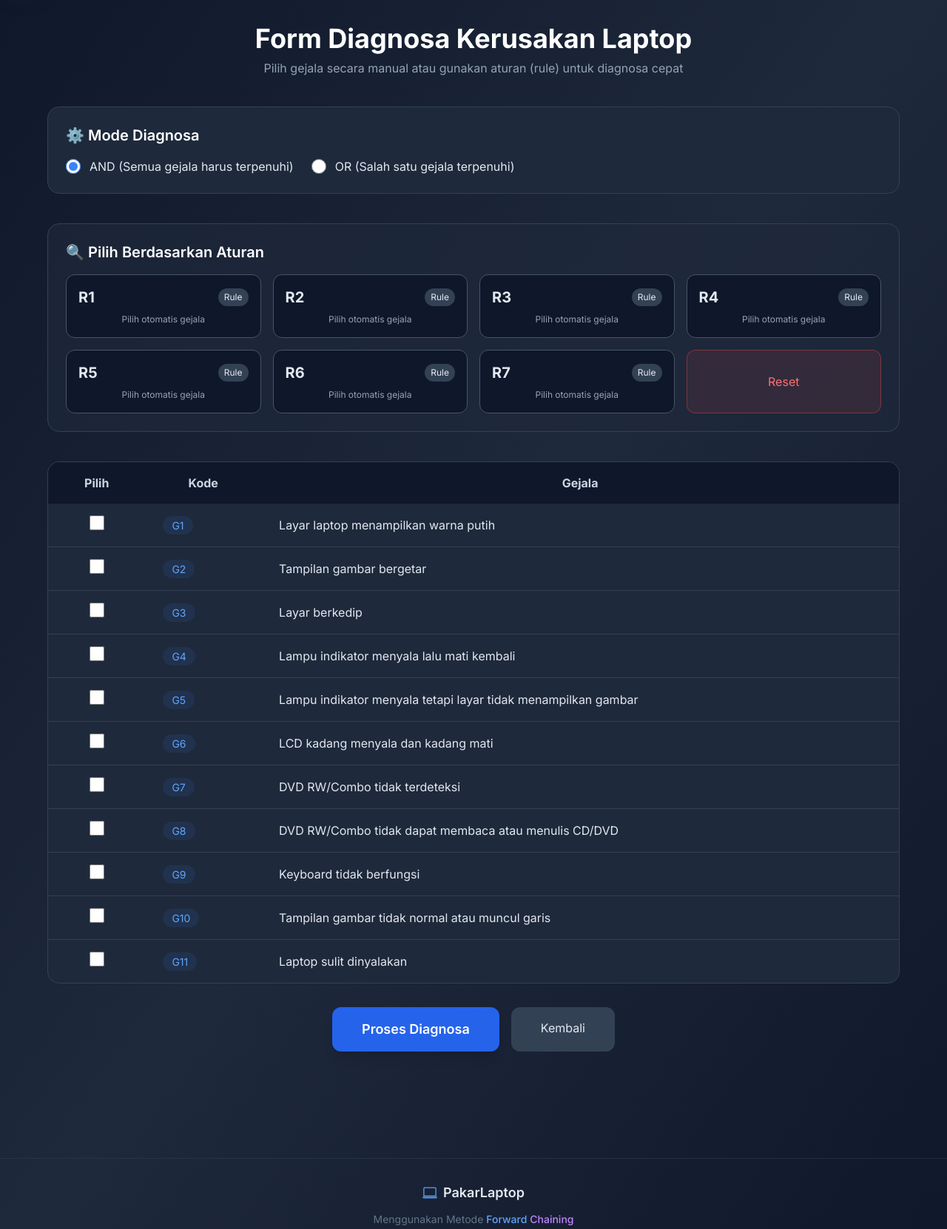
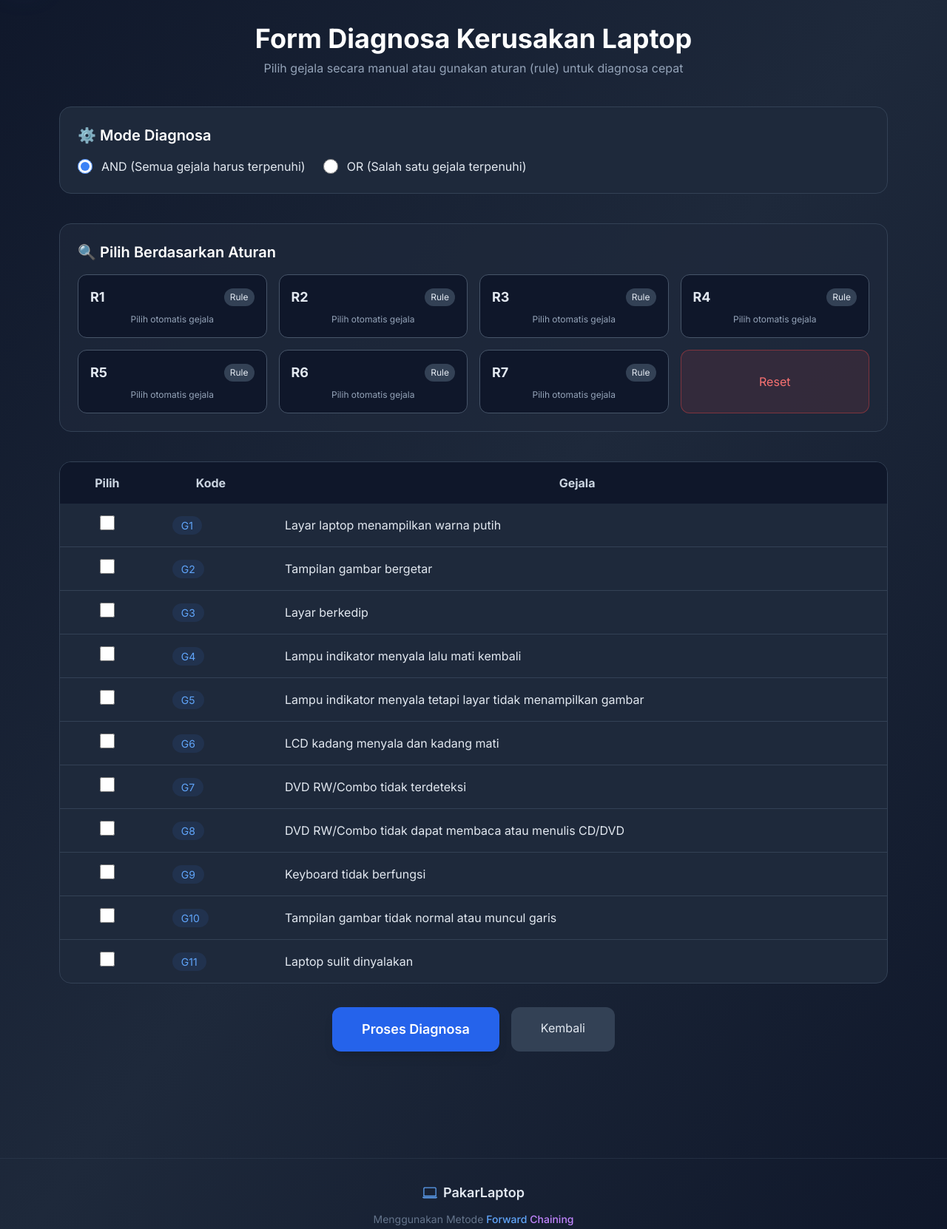
Before and after one commit to Alfarobby27/PakarLaptop, a Flask app: page /diagnose-start in a window 1280 px wide. Shown: the part 81-1743 px from the top of the page at 74% size. Run offline with Flask 3, Linux system fonts and the light colour scheme; some libraries are stand-ins or nearby versions.

Commit message:
Final update

```diff
--- a/rules.py
+++ b/rules.py
@@ -5,13 +5,14 @@ from typing import List, Dict, Any
 # ============================
 
 FAULTS = {
-    "K1": {"name": "Kerusakan kabel fleksibel LCD", "solution": "Membersihkan atau mengganti kabel fleksibel LCD"},
-    "K2": {"name": "Kerusakan prosesor", "solution": "Membersihkan dan memasang ulang prosesor"},
-    "K3": {"name": "Kerusakan modul RAM", "solution": "Membersihkan RAM dan melakukan pengujian"},
-    "K4": {"name": "Kerusakan DVD RW/Combo", "solution": "Membersihkan konektor atau mengganti perangkat"},
-    "K5": {"name": "Kerusakan keyboard", "solution": "Membersihkan keyboard dan memeriksa konektor"},
-    "K6": {"name": "Gangguan driver VGA atau komponen grafis", "solution": "Melakukan pembaruan driver atau pengecekan hardware"},
-    "K7": {"name": "Kerusakan power switch", "solution": "Membersihkan atau mengganti sakelar daya"}
+    "K1": {"name": "Kerusakan kabel fleksibel LCD", "solution": "Memeriksa dan membersihkan kabel fleksibel LCD yang terhubung ke panel LCD dan mainboard. Apabila kondisi tidak berubah, dilakukan penggantian kabel fleksibel LCD."},
+    "K2": {"name": "Kerusakan prosesor", "solution": "Melepas prosesor dari soket, membersihkan bagian prosesor dan soketnya, kemudian memasang kembali. Jika laptop tetap tidak menyala, kemungkinan terjadi kerusakan pada mainboard."},
+    "K3": {"name": "Kerusakan modul RAM", "solution": "Membersihkan modul RAM dan soket RAM, kemudian melakukan pengujian ulang. Jika diperlukan, dilakukan pengujian dengan monitor eksternal."},
+    "K4": {"name": "Kerusakan DVD RW/Combo", "solution": "Melepas perangkat DVD RW/Combo dan membersihkan bagian konektor. Apabila perangkat tidak dapat membaca atau menulis data, dilakukan penggantian DVD RW/Combo."},
+    "K5": {"name": "Kerusakan keyboard", "solution": "Membersihkan bagian keyboard yang bermasalah serta memeriksa kabel dan soket keyboard yang terhubung ke mainboard."},
+    "K6": {"name": "Gangguan driver VGA atau komponen grafis", "solution": "Melakukan instalasi ulang atau pembaruan (update) driver VGA. Jika tampilan masih tidak normal, dilakukan pemeriksaan pada kabel LCD, komponen VGA, atau mainboard."},
+    "K7": {"name": "Kerusakan power switch", "solution": "Memeriksa dan membersihkan komponen power switch. Jika laptop tetap tidak dapat menyala, kemungkinan terdapat gangguan pada rangkaian daya di mainboard."},
+    "K8": {"name": "Kerusakan motherboard", "solution": "Apabila setelah dilakukan pemeriksaan komponen lain laptop tetap tidak berfungsi, maka disimpulkan terjadi kerusakan pada motherboard dan disarankan dilakukan pemeriksaan lanjutan oleh teknisi."}
 }
 
 # ============================
--- a/templates/form.html
+++ b/templates/form.html
@@ -1,21 +1,23 @@
 {% extends "base.html" %} {% block content %}
 
-<div class="max-w-6xl mx-auto space-y-10">
+<div class="max-w-6xl mx-auto px-4 space-y-10">
   <!-- ================= HEADER ================= -->
   <div class="text-center">
-    <h3 class="text-4xl font-bold text-white mb-2">
+    <h3 class="text-3xl sm:text-4xl font-bold text-white mb-2">
       Form Diagnosa Kerusakan Laptop
     </h3>
-    <p class="text-slate-400">
+    <p class="text-slate-400 text-sm sm:text-base">
       Pilih gejala secara manual atau gunakan aturan (rule) untuk diagnosa cepat
     </p>
   </div>
 
   <!-- ================= MODE DIAGNOSA ================= -->
   <div class="bg-slate-800 border border-slate-700 rounded-2xl p-6">
-    <h4 class="text-xl font-semibold text-white mb-4">⚙️ Mode Diagnosa</h4>
+    <h4 class="text-lg sm:text-xl font-semibold text-white mb-4">
+      ⚙️ Mode Diagnosa
+    </h4>
 
-    <div class="flex gap-6">
+    <div class="flex flex-col sm:flex-row gap-4 sm:gap-6">
       <label class="flex items-center gap-3 cursor-pointer">
         <input
           type="radio"
@@ -25,7 +27,9 @@
           checked
           class="w-5 h-5 accent-blue-500"
         />
-        <span class="text-slate-200"> AND (Semua gejala harus terpenuhi) </span>
+        <span class="text-slate-200 text-sm sm:text-base">
+          AND (Semua gejala harus terpenuhi)
+        </span>
       </label>
 
       <label class="flex items-center gap-3 cursor-pointer">
@@ -36,21 +40,23 @@
           form="diagnoseForm"
           class="w-5 h-5 accent-blue-500"
         />
-        <span class="text-slate-200"> OR (Salah satu gejala terpenuhi) </span>
+        <span class="text-slate-200 text-sm sm:text-base">
+          OR (Salah satu gejala terpenuhi)
+        </span>
       </label>
     </div>
   </div>
 
   <!-- ================= RULE SELECTOR ================= -->
   <div class="bg-slate-800/70 border border-slate-700 rounded-2xl p-6">
-    <h4 class="text-xl font-semibold text-white mb-4 flex items-center gap-2">
+    <h4 class="text-lg sm:text-xl font-semibold text-white mb-4">
       🔍 Pilih Berdasarkan Aturan
     </h4>
 
     {% set rules = { "R1": "G1,G2,G3,G6", "R2": "G4", "R3": "G5", "R4": "G7,G8",
     "R5": "G9", "R6": "G10", "R7": "G11" } %}
 
-    <div class="grid grid-cols-2 md:grid-cols-4 gap-4">
+    <div class="grid grid-cols-2 sm:grid-cols-3 lg:grid-cols-4 gap-4">
       {% for r, g in rules.items() %}
       <button
         type="button"
@@ -58,7 +64,7 @@
         class="rule-btn rounded-xl border border-slate-600 p-4 bg-slate-900 text-slate-200 hover:bg-blue-600/20 transition-all"
       >
         <div class="flex items-center justify-between">
-          <span class="text-xl font-bold">{{ r }}</span>
+          <span class="text-lg font-bold">{{ r }}</span>
           <span class="text-xs px-2 py-1 rounded-full bg-slate-700">
             Rule
           </span>
@@ -67,7 +73,6 @@
       </button>
       {% endfor %}
 
-      <!-- RESET -->
       <button
         type="button"
         id="resetBtn"
@@ -79,9 +84,10 @@
   </div>
 
   <!-- ================= FORM ================= -->
-  <form method="POST" action="/hasil" id="diagnoseForm">
+  <form method="POST" action="/hasil" id="diagnoseForm" class="space-y-8">
+    <!-- ===== DESKTOP TABLE ===== -->
     <div
-      class="bg-slate-800 border border-slate-700 rounded-2xl overflow-hidden"
+      class="hidden md:block bg-slate-800 border border-slate-700 rounded-2xl overflow-hidden"
     >
       <table class="w-full">
         <thead class="bg-slate-900">
@@ -91,7 +97,6 @@
             <th class="px-6 py-4 text-slate-300">Gejala</th>
           </tr>
         </thead>
-
         <tbody class="divide-y divide-slate-700">
           {% for code, name in symptoms.items() %}
           <tr class="symptom-row hover:bg-slate-700/50 transition">
@@ -117,18 +122,44 @@
       </table>
     </div>
 
+    <!-- ===== MOBILE CARD LIST ===== -->
+    <div class="md:hidden space-y-4">
+      {% for code, name in symptoms.items() %}
+      <label
+        class="symptom-row block bg-slate-800 border border-slate-700 rounded-xl p-4 cursor-pointer"
+      >
+        <div class="flex items-start gap-4">
+          <input
+            type="checkbox"
+            name="symptoms"
+            value="{{ code }}"
+            class="symptom-checkbox mt-1 w-5 h-5 accent-blue-500"
+          />
+          <div>
+            <span
+              class="inline-block mb-1 px-3 py-1 rounded-full bg-blue-500/10 text-blue-400 text-xs"
+            >
+              {{ code }}
+            </span>
+            <p class="text-slate-200 text-sm">{{ name }}</p>
+          </div>
+        </div>
+      </label>
+      {% endfor %}
+    </div>
+
     <!-- WARNING -->
     <div
       id="warningMessage"
-      class="hidden mt-6 bg-amber-900/20 border border-amber-500/30 rounded-xl p-4"
+      class="hidden bg-amber-900/20 border border-amber-500/30 rounded-xl p-4"
     >
-      <p class="text-amber-400 font-medium">
+      <p class="text-amber-400 font-medium text-sm">
         ⚠ Pilih minimal satu gejala untuk melanjutkan diagnosa.
       </p>
     </div>
 
     <!-- ACTION -->
-    <div class="flex gap-4 mt-8 justify-center">
+    <div class="flex flex-col sm:flex-row gap-4 justify-center">
       <button
         type="submit"
         class="px-10 py-4 bg-blue-600 hover:bg-blue-500 text-white text-lg font-semibold rounded-xl shadow-lg transition"
@@ -138,7 +169,7 @@
 
       <a
         href="/"
-        class="px-10 py-4 bg-slate-700 hover:bg-slate-600 text-slate-200 rounded-xl"
+        class="px-10 py-4 bg-slate-700 hover:bg-slate-600 text-slate-200 rounded-xl text-center"
       >
         Kembali
       </a>
@@ -153,14 +184,12 @@
   const rows = document.querySelectorAll(".symptom-row");
   const resetBtn = document.getElementById("resetBtn");
 
-  // Highlight row
   checkboxes.forEach((cb, idx) => {
     cb.addEventListener("change", () => {
       rows[idx].classList.toggle("bg-blue-600/10", cb.checked);
     });
   });
 
-  // Rule selection
   ruleButtons.forEach((btn) => {
     btn.addEventListener("click", () => {
       ruleButtons.forEach((b) =>
@@ -178,7 +207,6 @@
     });
   });
 
-  // Reset
   resetBtn.addEventListener("click", () => {
     ruleButtons.forEach((b) =>
       b.classList.remove("ring-2", "ring-blue-500", "bg-blue-600/20"),
@@ -189,7 +217,6 @@
     });
   });
 
-  // Validation
   const form = document.getElementById("diagnoseForm");
   const warning = document.getElementById("warningMessage");
 
```
Also changed, not shown: templates/index.html (+6 -6 lines).
